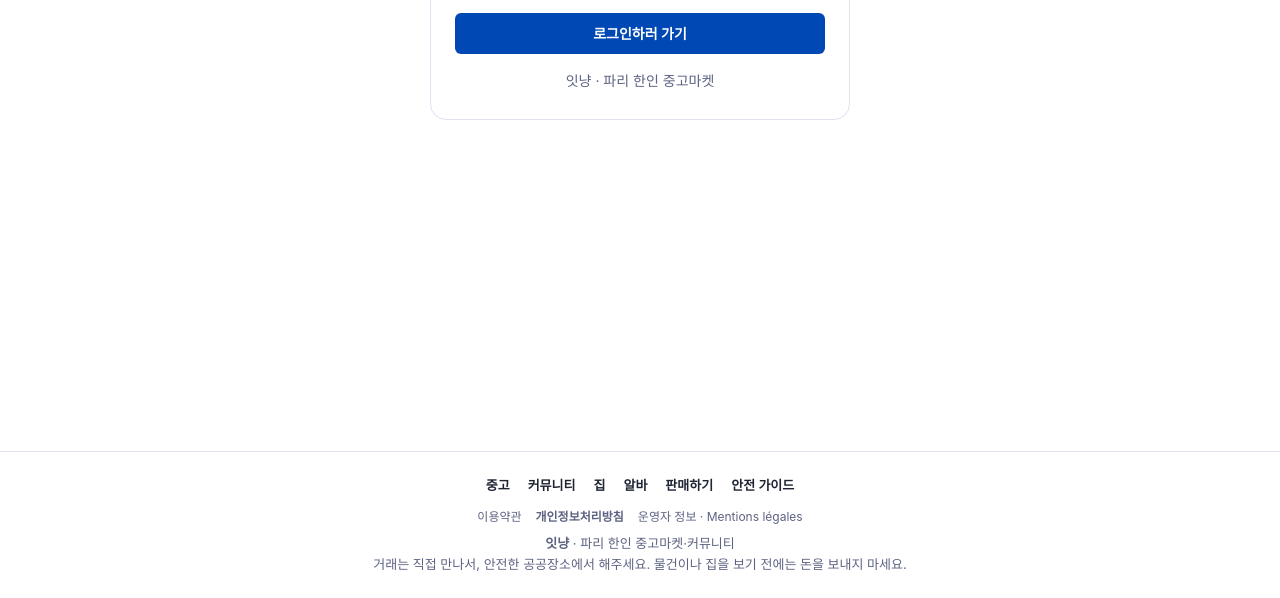
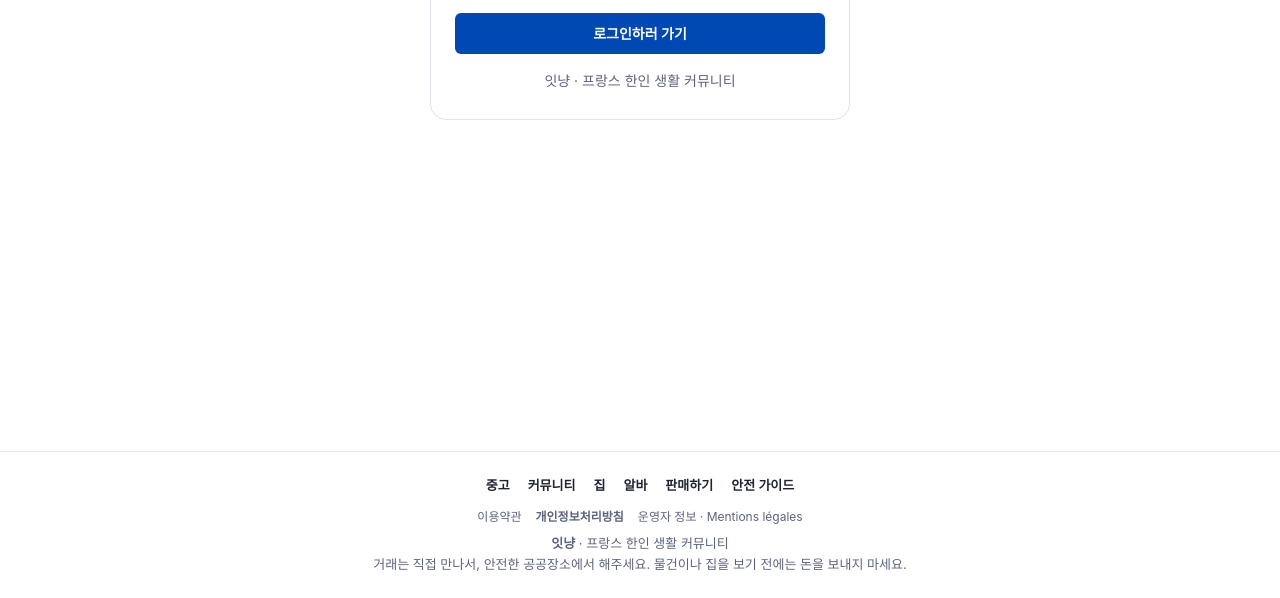
Before and after one commit to PfClaKr/sub_project, a Next.js app in the folder srcs/frontend/: page /account/verify in a window 1280 px wide. Shown: the part 255-853 px from the top of the page. Built offline with nearby package versions, Linux system fonts and the light colour scheme; no server answers.

Commit message:
chore(frontend): describe the site as the Korean community in France

```diff
--- a/srcs/frontend/app/layout.tsx
+++ b/srcs/frontend/app/layout.tsx
@@ -15,9 +15,9 @@ import { Main } from "@/styles/styledLayout";
 export const metadata: Metadata = {
 	title: {
 		template: "%s | 잇냥",
-		default: "잇냥 - 파리 한인 중고마켓·커뮤니티",
+		default: "잇냥 - 프랑스 한인 생활 커뮤니티",
 	},
-	description: "파리에 사는 한인들끼리 중고 물건을 사고팔고, 생활 정보를 묻고 답하는 곳, 잇냥.",
+	description: "프랑스에 사는 한인들이 중고 물건을 사고팔고, 집과 알바를 구하고, 생활 질문을 묻고 답하는 곳, 잇냥.",
 	applicationName: "잇냥",
 	appleWebApp: { capable: true, title: "잇냥", statusBarStyle: "default" },
 };
--- a/srcs/frontend/components/Footer.tsx
+++ b/srcs/frontend/components/Footer.tsx
@@ -17,7 +17,7 @@ export default function Footer() {
 				<Link href="/privacy"><strong>개인정보처리방침</strong></Link>
 				<Link href="/legal">운영자 정보 · Mentions légales</Link>
 			</FooterLegal>
-			<p><strong>잇냥</strong> · 파리 한인 중고마켓·커뮤니티</p>
+			<p><strong>잇냥</strong> · 프랑스 한인 생활 커뮤니티</p>
 			<p>거래는 직접 만나서, 안전한 공공장소에서 해주세요. 물건이나 집을 보기 전에는 돈을 보내지 마세요.</p>
 		</FooterBar>
 	);
--- a/srcs/frontend/components/auth/VerifyResult.tsx
+++ b/srcs/frontend/components/auth/VerifyResult.tsx
@@ -46,7 +46,7 @@ export const VerifyResult = ({ token }: { token?: string }) => {
 			<h1>{state === "ok" ? "이메일 인증 완료" : "인증하지 못했어요"}</h1>
 			<p>{state === "ok" ? "이제 로그인하고 잇냥을 이용할 수 있어요." : message}</p>
 			<LinkButton href="/login" style={{ display: "block" }}>로그인하러 가기</LinkButton>
-			<FormFooter>잇냥 · 파리 한인 중고마켓</FormFooter>
+			<FormFooter>잇냥 · 프랑스 한인 생활 커뮤니티</FormFooter>
 		</AuthCard>
 	);
 };
```
Also changed, not shown: srcs/frontend/app/manifest.ts (+4 -3 lines).
